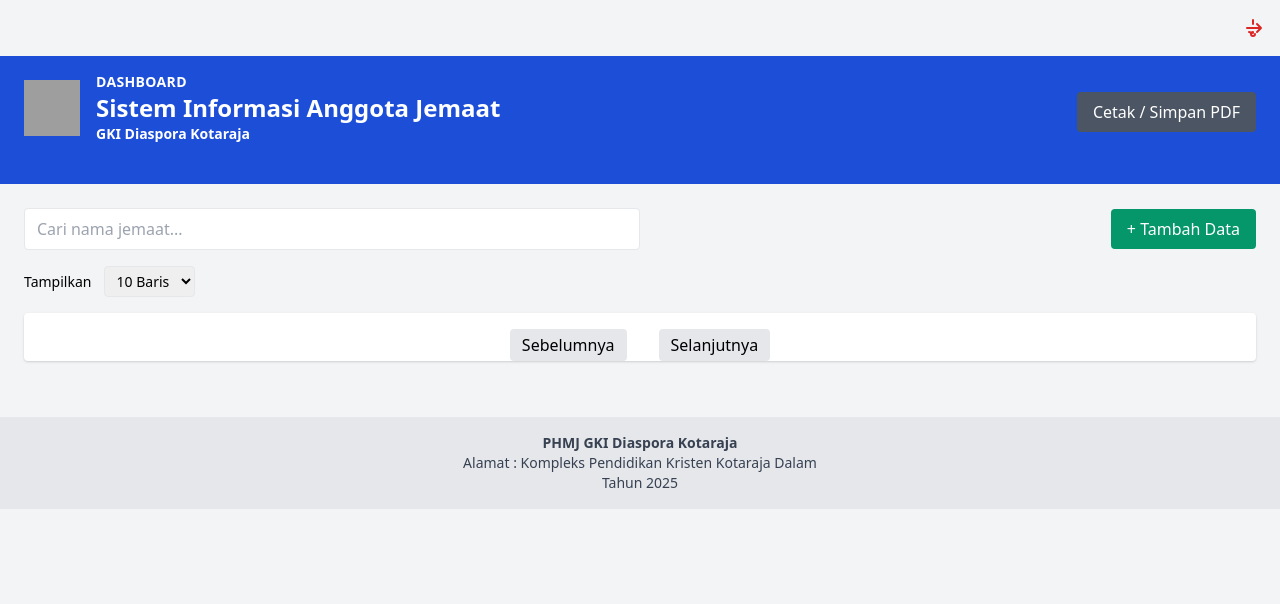
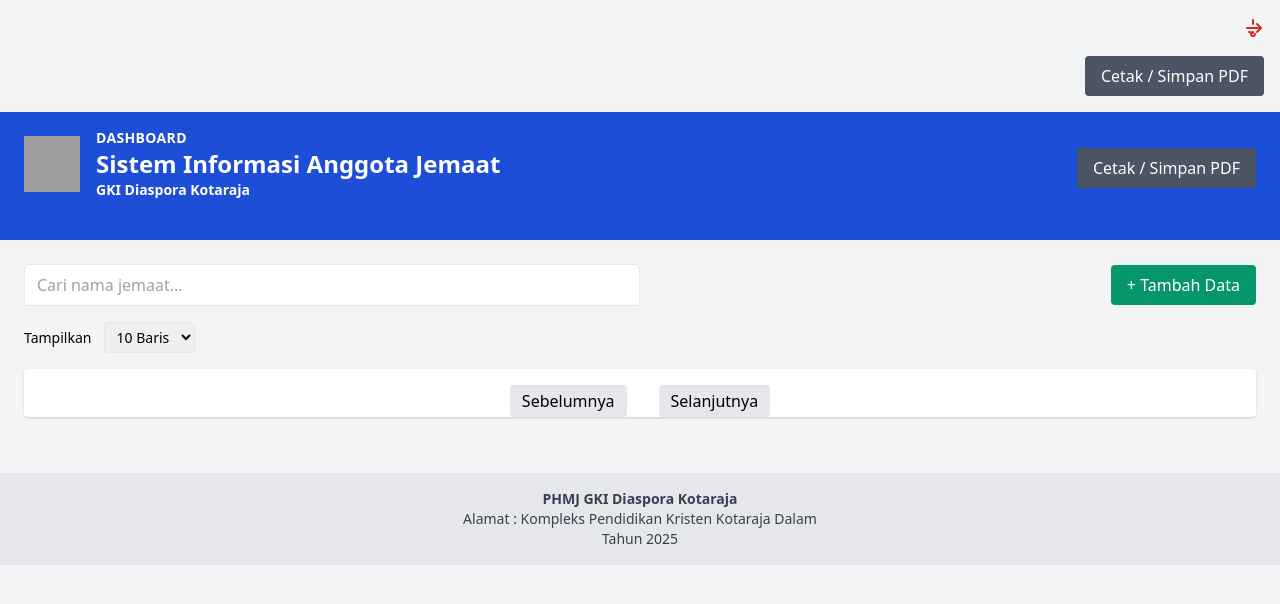
Before and after one commit to Koteka74/sistem-warga-jemaat, a plain HTML site: page dashboard.html in a window 1280 px wide. Drawn offline with nearby package versions, Linux system fonts and the light colour scheme; no server answers; sample sign-in values are in the browser's storage; grey boxes are pictures that could not be loaded.

Commit message:
Update dashboard.html

```diff
--- a/dashboard.html
+++ b/dashboard.html
@@ -16,7 +16,11 @@
       </svg>
     </button>
   </div>
-
+  <div class="flex justify-end px-4 mb-4">
+    <button onclick="window.print()" class="bg-gray-600 text-white px-4 py-2 rounded hover:bg-gray-700">
+      Cetak / Simpan PDF
+    </button>
+</div>
   <!-- Header -->
   <header class="bg-blue-700 text-white px-6 py-4 flex justify-between items-center">
     <div class="flex items-center justify-center gap-4 mb-6">
```
